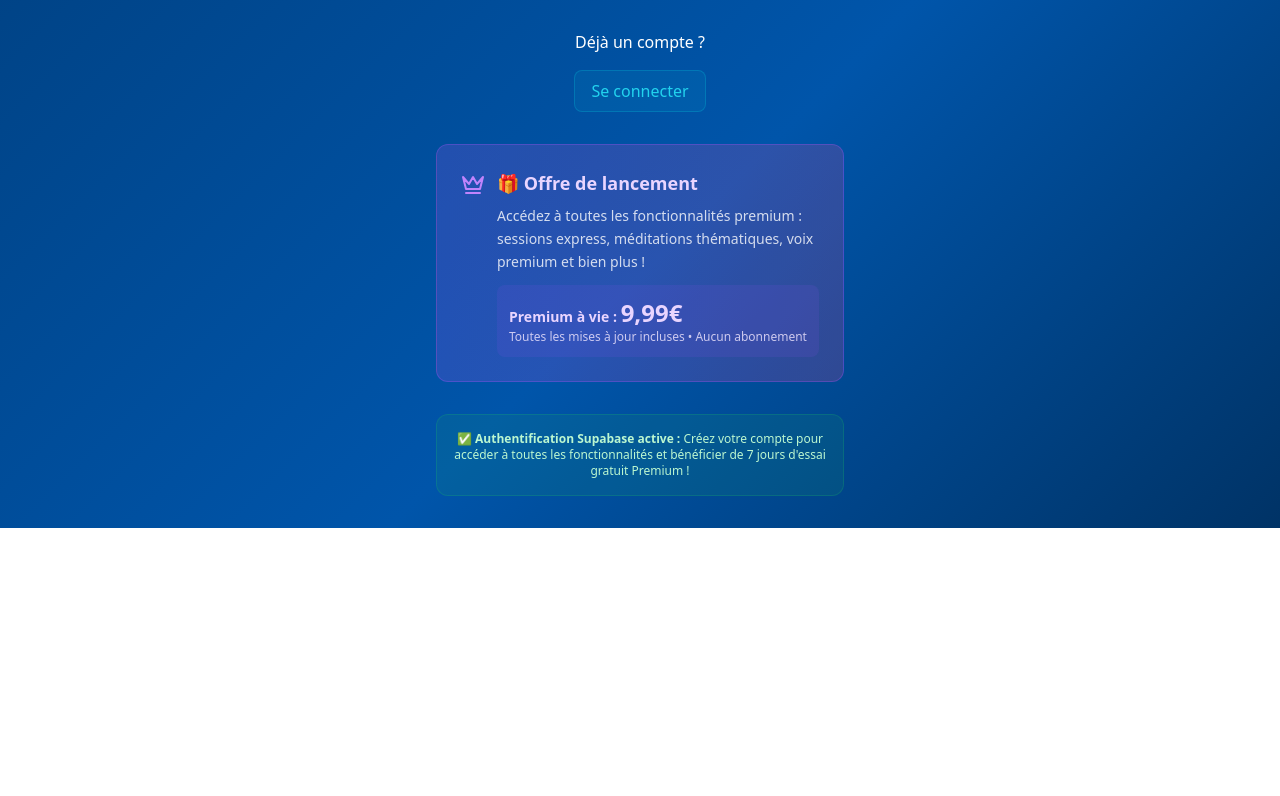
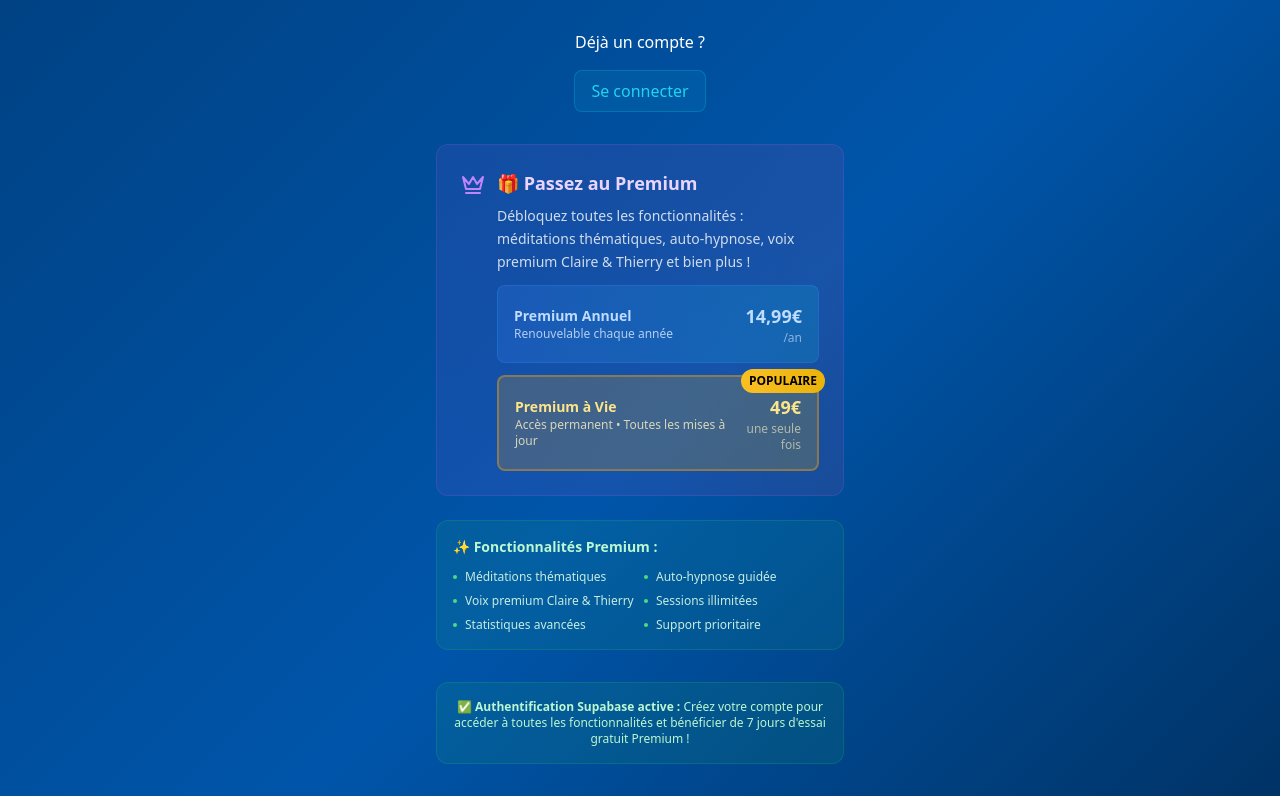
Before and after one commit to TITCLAIRE/lyne-up, a React (Vite) app: page /auth in a window 1280 px wide. Shown: the part 866-1662 px from the top of the page. Before the commit the page ends 1394 px from the top, so only its background shows below. Built offline with nearby package versions, Linux system fonts and the light colour scheme; no server answers.

Commit message:
Intégrer les tarifs Stripe dans l'interface

```diff
--- a/src/pages/AuthScreen.jsx
+++ b/src/pages/AuthScreen.jsx
@@ -15,6 +15,7 @@ export default function AuthScreen() {
   const [error, setError] = useState('');
   const [showResendOption, setShowResendOption] = useState(false);
   const [resendEmail, setResendEmail] = useState('');
+  const [processingPayment, setProcessingPayment] = useState(false);
 
   const navigate = useNavigate();
   const { setAuthenticated } = useAppStore();
@@ -90,6 +91,57 @@ export default function AuthScreen() {
       setError(result.error || 'Erreur lors du renvoi de l\'email');
     }
     setLoading(false);
+  };
+
+  // Fonction pour gérer l'achat Premium
+  const handlePremiumPurchase = async (planType) => {
+    setProcessingPayment(true);
+
+    try {
+      // IDs des prix Stripe - À remplacer par vos vrais IDs de prix
+      const priceIds = {
+        yearly: 'price_VOTRE_ID_ANNUEL', // Remplacez par votre ID de prix annuel
+        lifetime: 'price_VOTRE_ID_VIE'   // Remplacez par votre ID de prix à vie
+      };
+
+      const priceId = priceIds[planType];
+
+      if (!priceId) {
+        throw new Error('ID de prix non configuré');
+      }
+
+      console.log('🛒 Création session Stripe pour:', planType, priceId);
+
+      // Appeler la fonction Netlify pour créer la session de paiement
+      const response = await fetch('/.netlify/functions/create-checkout-session', {
+        method: 'POST',
+        headers: {
+          'Content-Type': 'application/json',
+        },
+        body: JSON.stringify({
+          priceId: priceId,
+          customerEmail: formData.email || undefined,
+          customerName: formData.name || undefined,
+        }),
+      });
+
+      const data = await response.json();
+
+      if (!response.ok) {
+        throw new Error(data.error || 'Erreur lors de la création de la session de paiement');
+      }
+
+      console.log('✅ Session Stripe créée:', data.sessionId);
+
+      // Rediriger vers Stripe Checkout
+      window.location.href = data.url;
+
+    } catch (error) {
+      console.error('❌ Erreur achat Premium:', error);
+      setError(`Erreur lors du paiement : ${error.message}`);
+    } finally {
+      setProcessingPayment(false);
+    }
   };
 
   return (
@@ -245,13 +297,13 @@ export default function AuthScreen() {
 
           <button
             type="submit"
-            disabled={loading}
+            disabled={loading || processingPayment}
             className="w-full bg-gradient-to-r from-cyan-500 to-blue-500 text-white py-4 px-6 rounded-2xl font-semibold flex items-center justify-center gap-2 hover:from-cyan-600 hover:to-blue-600 transition-all duration-200"
           >
-            {loading ? (
+            {loading || processingPayment ? (
               <>
                 <div className="w-5 h-5 border-2 border-white/30 border-t-white rounded-full animate-spin"></div>
-                {isLogin ? 'Connexion...' : 'Création...'}
+                {processingPayment ? 'Redirection...' : isLogin ? 'Connexion...' : 'Création...'}
               </>
             ) : (
               <>
@@ -276,26 +328,73 @@ export default function AuthScreen() {
         </div>
 
         {/* Offre premium */}
-        <div className="bg-gradient-to-r from-purple-500/20 to-pink-500/20 border border-purple-500/30 rounded-xl p-6">
+        <div className="bg-gradient-to-r from-purple-500/10 to-pink-500/10 border border-purple-500/20 rounded-xl p-6 mb-6">
           <div className="flex items-start gap-3">
             <Crown size={24} className="text-purple-400 mt-1 flex-shrink-0" />
             <div className="text-left">
               <h3 className="text-lg font-semibold text-purple-200 mb-2">
-                🎁 Offre de lancement
+                🎁 Passez au Premium
               </h3>
               <p className="text-white/80 text-sm leading-relaxed mb-3">
-                Accédez à toutes les fonctionnalités premium : sessions express,
-                méditations thématiques, voix premium et bien plus !
+                Débloquez toutes les fonctionnalités : méditations thématiques,
+                auto-hypnose, voix premium Claire & Thierry et bien plus !
               </p>
-              <div className="bg-purple-500/10 rounded-lg p-3">
-                <p className="text-sm font-semibold text-purple-200">
-                  Premium à vie : <span className="text-2xl">9,99€</span>
-                </p>
-                <p className="text-xs text-purple-100/80">
-                  Toutes les mises à jour incluses • Aucun abonnement
-                </p>
+
+              {/* Options de tarification */}
+              <div className="grid gap-3">
+                {/* Abonnement annuel */}
+                <button
+                  onClick={() => handlePremiumPurchase('yearly')}
+                  disabled={loading}
+                  className="bg-gradient-to-r from-blue-500/20 to-cyan-500/20 border border-blue-500/30 rounded-lg p-4 text-left hover:from-blue-500/30 hover:to-cyan-500/30 transition-all duration-200 group"
+                >
+                  <div className="flex items-center justify-between">
+                    <div>
+                      <p className="text-sm font-semibold text-blue-200">Premium Annuel</p>
+                      <p className="text-xs text-blue-100/80">Renouvelable chaque année</p>
+                    </div>
+                    <div className="text-right">
+                      <p className="text-lg font-bold text-blue-200">14,99€</p>
+                      <p className="text-xs text-blue-100/60">/an</p>
+                    </div>
+                  </div>
+                </button>
+
+                {/* Achat à vie */}
+                <button
+                  onClick={() => handlePremiumPurchase('lifetime')}
+                  disabled={loading}
+                  className="bg-gradient-to-r from-amber-500/20 to-yellow-500/20 border-2 border-amber-500/40 rounded-lg p-4 text-left hover:from-amber-500/30 hover:to-yellow-500/30 transition-all duration-200 group relative"
+                >
+                  <div className="absolute -top-2 -right-2 bg-gradient-to-r from-amber-400 to-yellow-500 text-black text-xs font-bold px-2 py-1 rounded-full">
+                    POPULAIRE
+                  </div>
+                  <div className="flex items-center justify-between">
+                    <div>
+                      <p className="text-sm font-semibold text-amber-200">Premium à Vie</p>
+                      <p className="text-xs text-amber-100/80">Accès permanent • Toutes les mises à jour</p>
+                    </div>
+                    <div className="text-right">
+                      <p className="text-lg font-bold text-amber-200">49€</p>
+                      <p className="text-xs text-amber-100/60">une seule fois</p>
+                    </div>
+                  </div>
+                </button>
               </div>
             </div>
+          </div>
+        </div>
+
+        {/* Avantages Premium */}
+        <div className="bg-gradient-to-r from-green-500/10 to-emerald-500/10 border border-green-500/20 rounded-xl p-4 mb-8">
+          <h4 className="text-sm font-semibold text-green-200 mb-3">✨ Fonctionnalités Premium :</h4>
+          <div className="grid grid-cols-2 gap-2 text-xs text-green-100/90">
+            <div className="flex items-center"><span className="w-1 h-1 bg-green-400 rounded-full mr-2"></span>Méditations thématiques</div>
+            <div className="flex items-center"><span className="w-1 h-1 bg-green-400 rounded-full mr-2"></span>Auto-hypnose guidée</div>
+            <div className="flex items-center"><span className="w-1 h-1 bg-green-400 rounded-full mr-2"></span>Voix premium Claire & Thierry</div>
+            <div className="flex items-center"><span className="w-1 h-1 bg-green-400 rounded-full mr-2"></span>Sessions illimitées</div>
+            <div className="flex items-center"><span className="w-1 h-1 bg-green-400 rounded-full mr-2"></span>Statistiques avancées</div>
+            <div className="flex items-center"><span className="w-1 h-1 bg-green-400 rounded-full mr-2"></span>Support prioritaire</div>
           </div>
         </div>
 
```
